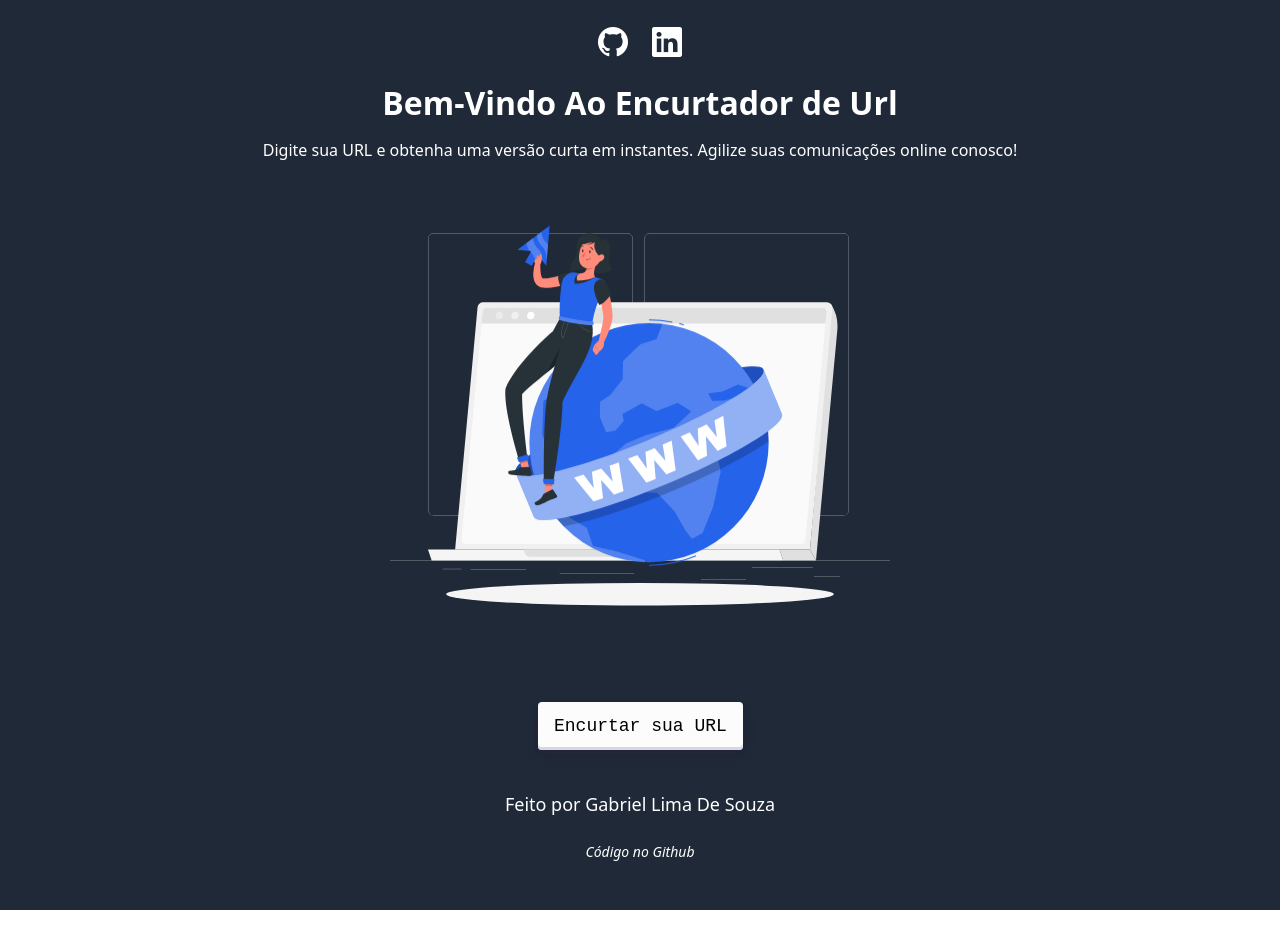
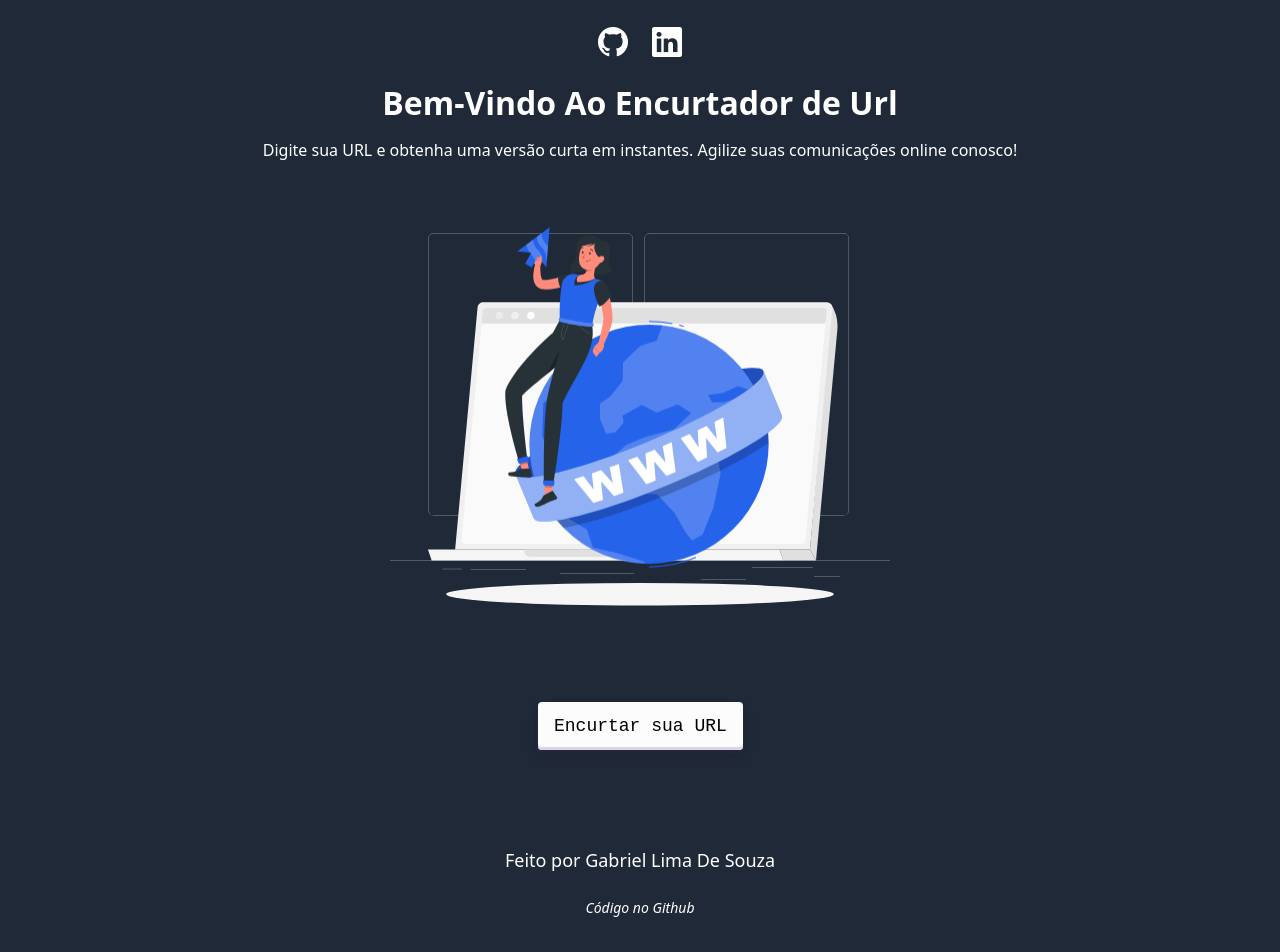
Before and after one commit to GabrielLima2803/EncurtadorURL, a React (Create React App) app in the folder frontend/: page / in a window 1280 px wide. Shown: the top 952 px of the page. Before the commit the page ends 910 px from the top, so only its background shows below. Built offline with nearby package versions, Linux system fonts and the light colour scheme.

Commit message:
<Fix> Css Footer

```diff
--- a/frontend/src/App.css
+++ b/frontend/src/App.css
@@ -3,7 +3,8 @@
 @import 'tailwindcss/utilities';
 
 body{
-  background-color: rgb(31 41 55)
+  background-color: rgb(31 41 55);
+  width: 100%;
 }
 
 .button-30 {
--- a/frontend/src/components/footer/Footer.tsx
+++ b/frontend/src/components/footer/Footer.tsx
@@ -1,6 +1,6 @@
 export default function Footer() {
     return (
-      <div className="bg-gray-800 text-white p-10 text-center mt-auto">
+      <div className="bg-gray-800 text-white p-10 text-center mt-auto pt-24">
         <h1 className="text-lg mb-4">Feito por Gabriel Lima De Souza</h1>
         <a
           href="https://github.com/GabrielLima2803/EncurtadorURL"
```
